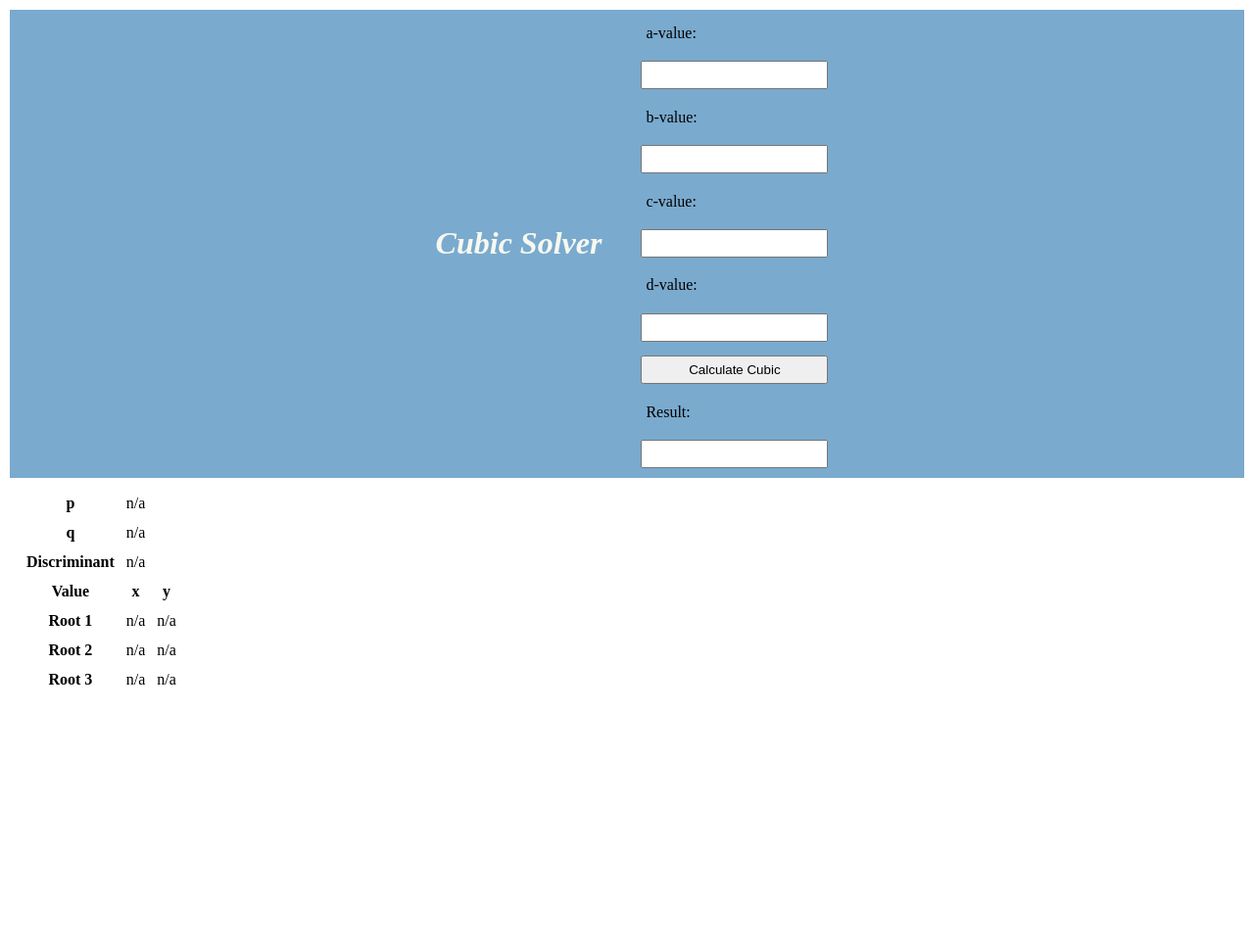
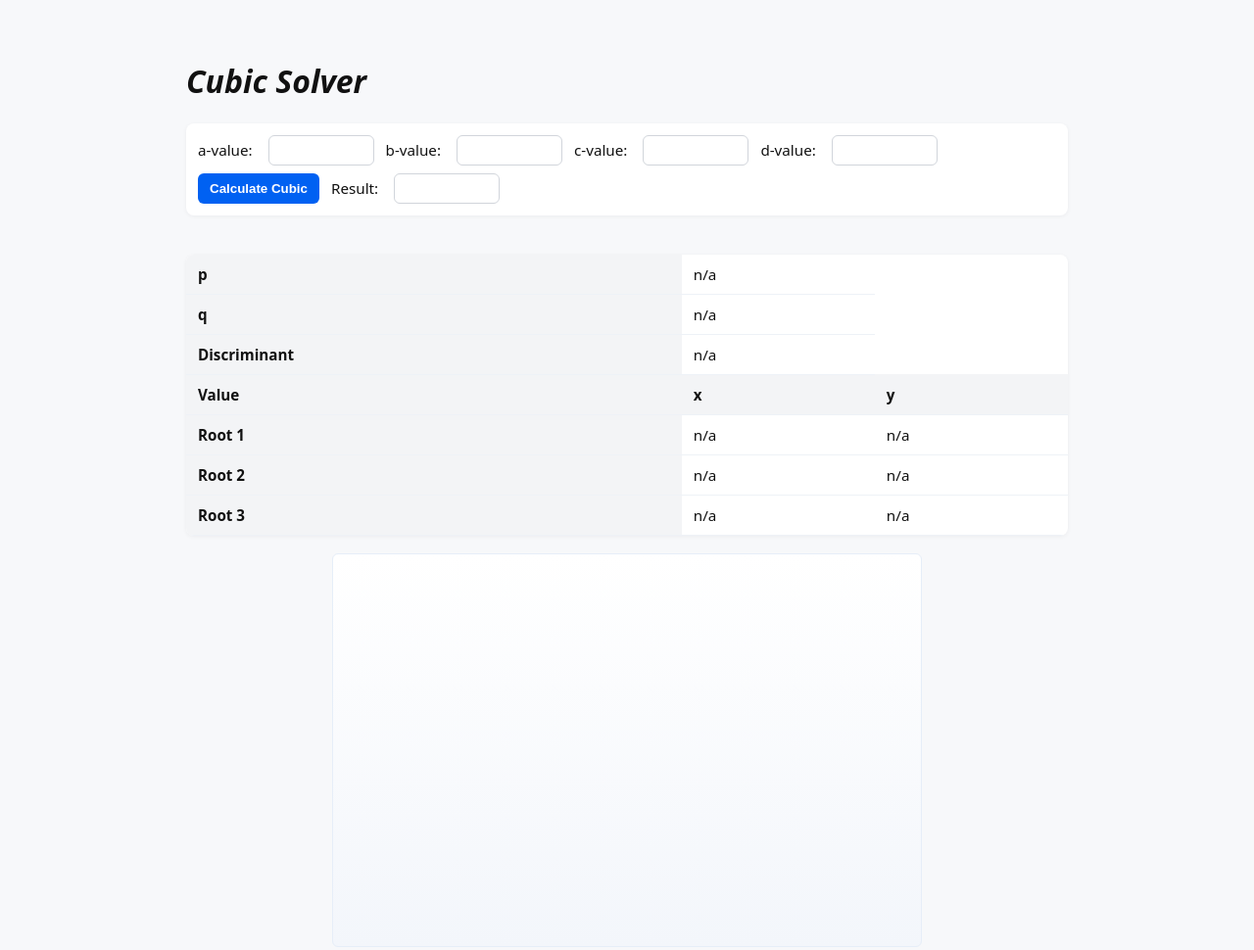
Before and after one commit to Satisficed/Assignment-2-HTML-CSS-and-Vanilla-JS, a website built with Vite: page index.html in a window 1280 px wide. Shown: the whole page at 98% size. Built offline with nearby package versions, Linux system fonts and the light colour scheme.

Commit message:
AI CSS (GPT)

```diff
--- a/style.css
+++ b/style.css
@@ -1,61 +1,103 @@
-* {
-  margin: 0px;
-  padding: 5px;
+/* Basic page layout */
+html, body {
+  height: 100%;
+  margin: 0;
+  font-family: system-ui, -apple-system, "Segoe UI", Roboto, "Helvetica Neue", Arial;
+  background: #f7f8fa;
+  color: #111;
 }
 
-.box {
-  height: 200px;
-  width: 100px;
+/* Container/header */
+.container {
+  max-width: 900px;
+  margin: 24px auto;
+  padding: 16px;
 }
 
-.a {
-  align-self: center;
+/* Form styling */
+form#cube-form {
+  display: flex;
+  flex-wrap: wrap;
+  gap: 8px 12px;
+  align-items: center;
+  background: #fff;
+  padding: 12px;
+  border-radius: 8px;
+  box-shadow: 0 1px 4px rgba(16,24,40,0.05);
 }
 
-.container {
-  display: flex;
-  align-self: center;
-  justify-items: center;
-  flex-direction: row;
-  flex-wrap: wrap;
-  justify-content: center;
-  align-items: center;
-  gap: 20px;
-  width: auto;
-  min-height: 200;
-  height: 200;
-  padding: 5;
-  background-color: rgb(122, 170, 206);
+form#cube-form label {
+  margin-right: 4px;
+  font-size: 0.95rem;
 }
 
-h1 {
-  align-self: top, center;
-  padding: 10px;
-  color: rgb(247, 248, 240);
+form#cube-form input[type="number"],
+form#cube-form input[readonly] {
+  width: 90px;
+  padding: 6px 8px;
+  border: 1px solid #d1d5db;
+  border-radius: 6px;
+  background: #fff;
+  font-size: 0.95rem;
 }
 
-form {
-  display: flex;
-  flex-direction: column;
-  gap: 0.9rem;
+form#cube-form button[type="submit"] {
+  padding: 8px 12px;
+  border: none;
+  background: #0061f2;
+  color: white;
+  border-radius: 6px;
+  cursor: pointer;
+  font-weight: 600;
 }
 
-.a {
-  grid-area: a;
-  background-color: red;
+form#cube-form button[type="submit"]:hover {
+  background: #004fd6;
 }
 
-.b {
-  grid-area: b;
-  background-color: green;
+/* Table styling */
+.table {
+  max-width: 900px;
+  margin: 18px auto;
+  padding: 0 12px;
 }
 
-.c {
-  grid-area: c;
-  background-color: blue;
+table {
+  width: 100%;
+  border-collapse: collapse;
+  background: #fff;
+  border-radius: 8px;
+  overflow: hidden;
+  box-shadow: 0 1px 4px rgba(16,24,40,0.05);
 }
 
-.d {
-  grid-area: d;
-  background-color: violet;
+th, td {
+  padding: 10px 12px;
+  text-align: left;
+  border-bottom: 1px solid #eef2f7;
+  font-size: 0.95rem;
 }
+
+th {
+  background: #f3f4f6;
+  font-weight: 700;
+}
+
+/* Canvas */
+canvas#graph {
+  display: block;
+  margin: 18px auto;
+  background: linear-gradient(180deg,#ffffff,#f3f6fb);
+  border: 1px solid #e6eef8;
+  border-radius: 6px;
+  max-width: 95%;
+}
+
+/* Responsive */
+@media (max-width: 600px) {
+  form#cube-form {
+    gap: 8px;
+  }
+  form#cube-form input[type="number"] { width: 72px; }
+  th, td { font-size: 0.9rem; padding: 8px; }
+}
```
